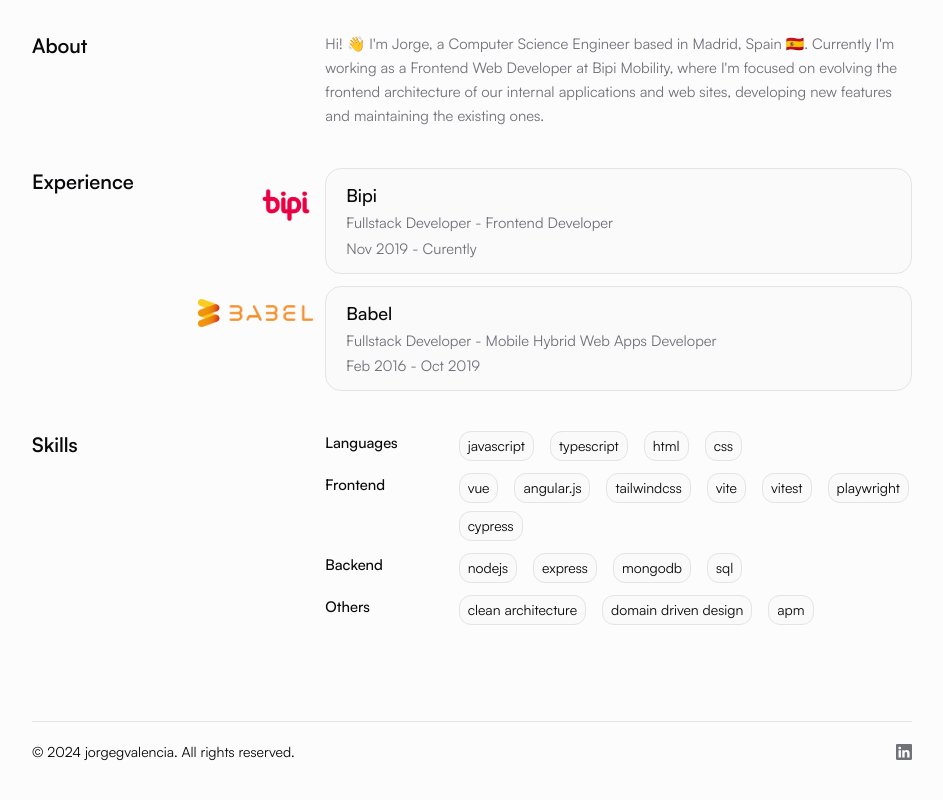
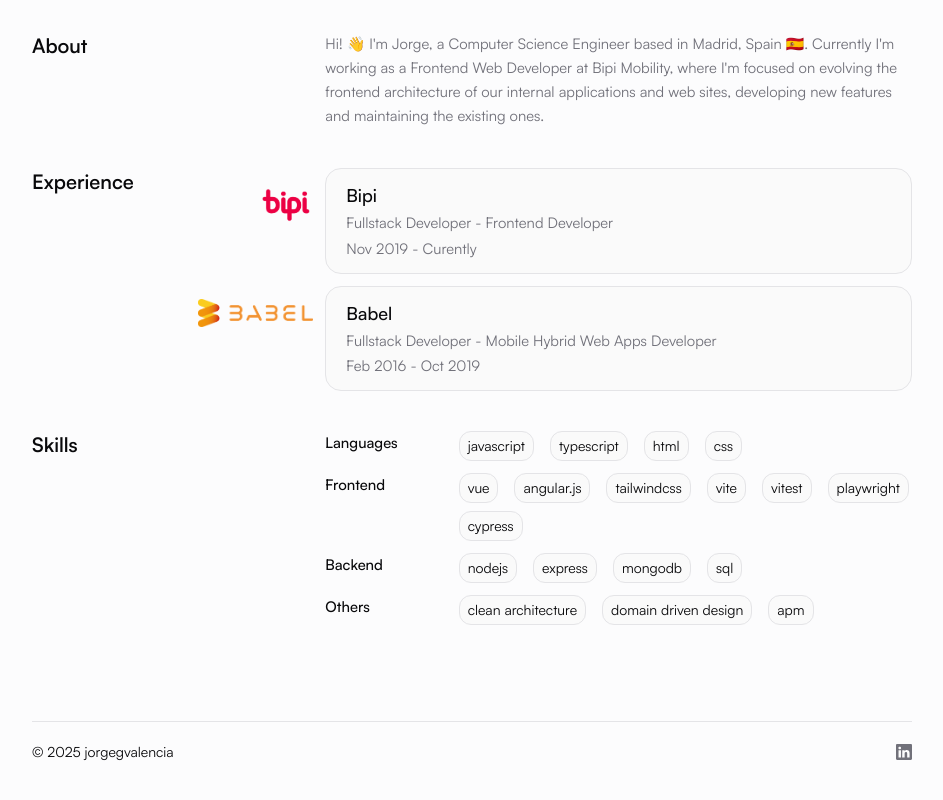
Before and after one commit to jorgegvalencia/jorgegvalencia-site, an Astro site: page / in a window 1280 px wide. Shown: the part 473-1273 px from the top of the page, without its empty margins (168-1111 px from the left). Built offline with nearby package versions, Linux system fonts and the light colour scheme; Astro itself is replaced by a stand-in of ours; some packages are replaced by stand-ins of ours.

Commit message:
update footer

```diff
--- a/src/components/layout/Footer.astro
+++ b/src/components/layout/Footer.astro
@@ -17,7 +17,7 @@
           class='inline-flex gap-x-2 text-gray-600 hover:text-gray-800 dark:focus:outline-none dark:focus:ring-1 dark:focus:ring-gray-600'
           href='/privacy'>Privacy</a
         > -->
-				<p class=''>© 2024 jorgegvalencia. All rights reserved.</p>
+				<p class=''>© { new Date().getFullYear() } jorgegvalencia</p>
 			</div>
 
 			<div class='flex items-center justify-between'>
```
